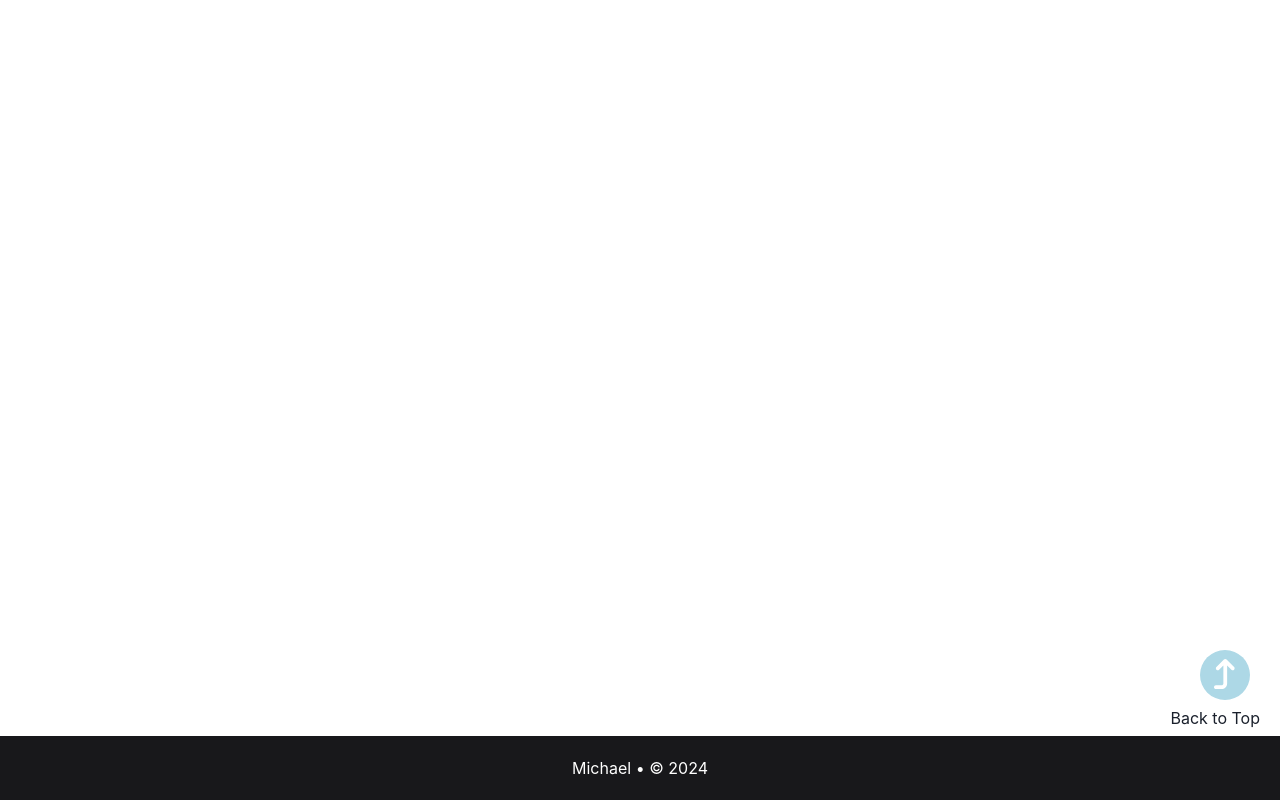
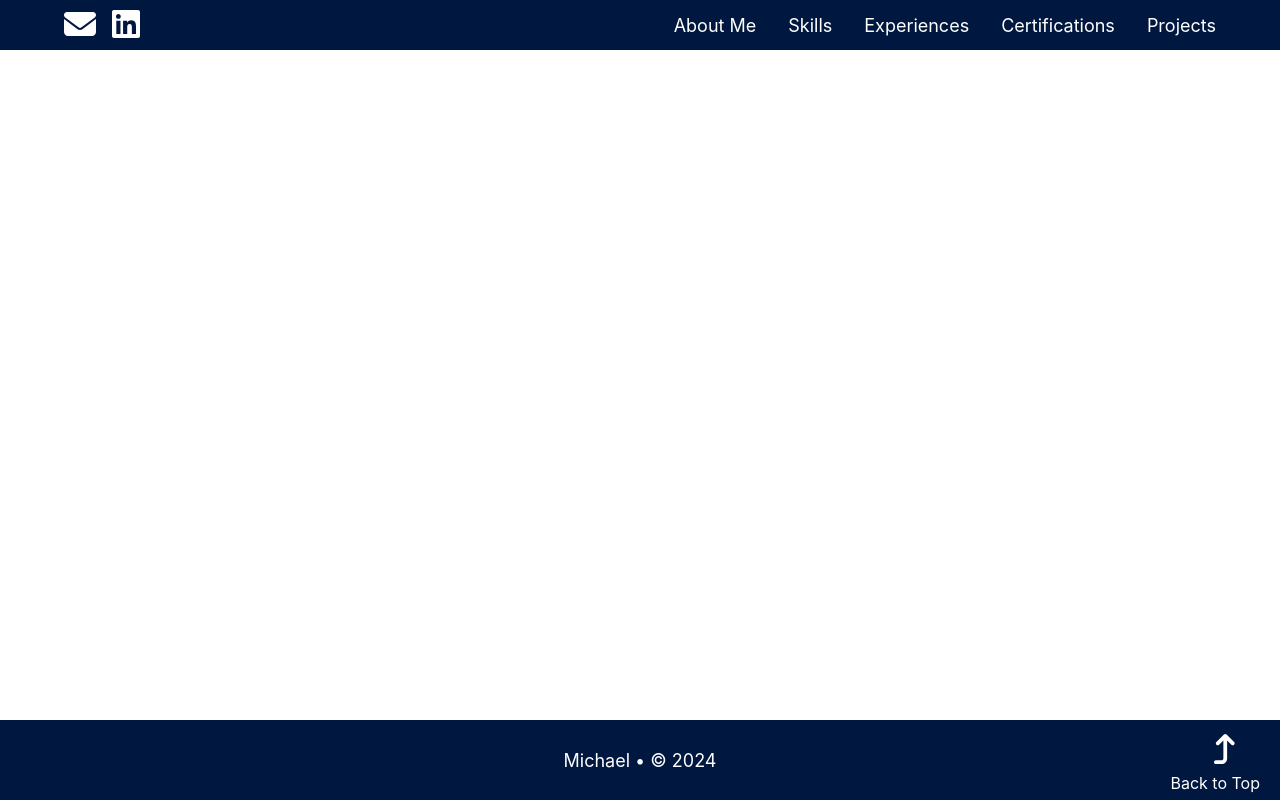
Before and after one commit to mgj0226/portfolio, a React (Create React App) app in the folder portfolio/: page / in a window 1280 px wide. Built offline with nearby package versions, Linux system fonts and the light colour scheme.

Commit message:
added Header and some adjustments

```diff
--- a/portfolio/package.json
+++ b/portfolio/package.json
@@ -7,6 +7,7 @@
     "@emotion/react": "^11.11.3",
     "@emotion/styled": "^11.11.0",
     "@fortawesome/fontawesome-svg-core": "^6.5.1",
+    "@fortawesome/free-brands-svg-icons": "^6.5.1",
     "@fortawesome/free-solid-svg-icons": "^6.5.1",
     "@fortawesome/react-fontawesome": "^0.2.0",
     "@testing-library/jest-dom": "^5.17.0",
--- a/portfolio/src/App.js
+++ b/portfolio/src/App.js
@@ -1,22 +1,19 @@
 import {Box, ChakraProvider} from "@chakra-ui/react";
-import ScrollToTopButton from "./buttons/ScollToTopButton";
 import Footer from "./components/Footer";
+import Header from "./components/Header";
+import About from "./components/About";
 import "./App.css"
 
 function App() {
   return (
     <ChakraProvider>
       <main>
-        {/* <Header/>
-        <Profile/>
-        <Skills/>
-        <OtherSkills/>
-        <Experiences/>
-        <Cert/>
-        <Projects/> */}
-        <Box>
-          <ScrollToTopButton/>
-        </Box>
+        <Header/>
+        <About/>
+        {/* <Skills/> */}
+        {/* <Experiences/> */}
+        {/* <Cert/> */}
+        {/* <Projects/> */}
         <Footer/>
       </main>
     </ChakraProvider>
--- a/portfolio/src/buttons/Buttons.css
+++ b/portfolio/src/buttons/Buttons.css
@@ -21,7 +21,7 @@
     display: 'flex';
     justify-content: center;
     align-items: center;
-    background-color: lightblue;
+    /* background-color: lightblue; */
   }
   .animatedButton:hover .faArrowUp {
     animation: moveIcon 1.5s linear infinite;
--- a/portfolio/src/buttons/ScollToTopButton.js
+++ b/portfolio/src/buttons/ScollToTopButton.js
@@ -23,7 +23,7 @@ const ScrollToTopButton = ()=> {
                     height: "50px",
                     position: "fixed",
                     right: "30px",
-                    bottom: "100px",
+                    bottom: "25px",
                     color: "white",
                 }}
             >
@@ -34,7 +34,8 @@ const ScrollToTopButton = ()=> {
                 style={{
                     position:"fixed",
                     right:"20px",
-                    bottom:"70px",
+                    bottom:"5px",
+                    color:"white",
                 }}
 
             >Back to Top</p>
--- /dev/null
+++ b/portfolio/src/components/About.js
@@ -0,0 +1,7 @@
+const About = () => {
+    return(
+        <>About</>
+    );
+};
+
+export default About;
--- a/portfolio/src/components/Footer.js
+++ b/portfolio/src/components/Footer.js
@@ -1,9 +1,10 @@
 import {Box, Flex} from "@chakra-ui/react";
+import ScrollToTopButton from "../buttons/ScollToTopButton";
 
 function Footer() {
     return(
         <Box
-            bg= "#18181b"
+            bg= "#001840"
             style={{
                 position: "fixed",
                 bottom: "0",
@@ -19,9 +20,10 @@ function Footer() {
                     justifyContent="center"
                     alignItems="center"
                     maxWidth=""
-                    height={16}
+                    height={20}
                 >
-                    <p>Michael • © 2024</p>
+                    <Box fontSize="lg">Michael • © 2024</Box>
+                    <ScrollToTopButton/>
                 </Flex>
             </footer>
         </Box>
--- a/portfolio/src/components/Header.js
+++ b/portfolio/src/components/Header.js
@@ -0,0 +1,126 @@
+import React, {useCallback, useEffect, useRef, useState} from "react";
+import {FontAwesomeIcon} from "@fortawesome/react-fontawesome";
+import {faEnvelope} from "@fortawesome/free-solid-svg-icons";
+import {faLinkedin} from "@fortawesome/free-brands-svg-icons";
+import { Box, HStack, Link } from "@chakra-ui/react";
+
+const links = [
+    {
+        icon: faEnvelope,
+        url: 'mailto:michael27mic@gmail.com',
+        label: 'Email',
+    },
+    {
+        icon: faLinkedin,
+        url: "linkedin.com/in/chun-nam-chan-149b13292",
+        label: 'LinkedIn',
+    },
+];
+
+const debounce = (func, wait) => {
+    let timeout;
+    return function (...args) {
+        const later = () => {
+            clearTimeout(timeout);
+            func.apply(this, args);
+        };
+        clearTimeout(timeout);
+        timeout = setTimeout(later, wait);
+    };
+};
+
+const Header = () => {
+    const headerRef = useRef();
+    const [prevScrollPos, setPrevScrollPos] = useState(0);
+
+    const handleScroll = () => {
+        const currentScrollPos = window.scrollY;
+
+        if (currentScrollPos > prevScrollPos && currentScrollPos > 50) {
+            headerRef.current.style.transform = "translateY(-100%)";
+        } else {
+            headerRef.current.style.transform = "translateY(0)";
+        }
+
+        setPrevScrollPos(currentScrollPos);
+    };
+    const debouncedHandleScroll = useCallback(debounce(handleScroll, 100), [prevScrollPos]);
+
+    useEffect(() => {
+        window.addEventListener('scroll', debouncedHandleScroll);
+
+        return () => {
+            window.removeEventListener('scroll', debouncedHandleScroll);
+        };
+    }, [debouncedHandleScroll]);
+
+    const handleClick = (anchor) => (event) => {
+        event.preventDefault();
+        const id = `${anchor}-section`;
+        const element = document.getElementById(id);
+
+        if (element) {
+          const offsetTop = element.getBoundingClientRect().top + window.scrollY;
+
+          window.scrollTo({
+            top: offsetTop - 100,
+            behavior: 'smooth',
+          });
+        }
+      };
+
+    return (
+        <Box
+          className="header"
+          ref={headerRef}
+          position="fixed"
+          top={0}
+          left={0}
+          right={0}
+          transitionProperty="transform"
+          transitionDuration=".3s"
+          transitionTimingFunction="ease-in-out"
+          backgroundColor="#001840"
+          zIndex={10}
+        >
+          <Box color="white" maxWidth="1280px" margin="0 auto">
+            <HStack
+              px={16}
+              py={2}
+              justifyContent="space-between"
+              alignItems="center"
+            >
+              <nav>
+                <HStack spacing="16px">
+                    {links.map(({icon, url}) => (
+                        <Link
+                            key={url}
+                            href={url}
+                            target="_blank"
+                            rel="noopener noreferrer"
+                            isExternal
+                            tabIndex={0}
+                            _hover={{ color: 'gray.300', transform: 'scale(1.1)' }}
+                            aria-label="links.label"
+                        >
+                            <FontAwesomeIcon icon={icon} size="2x" key={url}/>
+                        </Link>
+                    ))}
+                </HStack>
+              </nav>
+              <nav>
+                <HStack spacing={8}>
+                    <Link href="/#about" onClick={handleClick('about')} fontSize="lg">About Me</Link>
+                    <Link href="/#skills" onClick={handleClick('skills')} fontSize="lg">Skills</Link>
+                    <Link href="/#experiences" onClick={handleClick('experiences')} fontSize="lg">Experiences</Link>
+                    <Link href="/#cert" onClick={handleClick('cert')} fontSize="lg">Certifications</Link>
+                    <Link href="/#projects" onClick={handleClick('projects')} fontSize="lg">Projects</Link>
+                </HStack>
+              </nav>
+            </HStack>
+          </Box>
+        </Box>
+      );
+};
+
+export default Header;
```
Also changed, not shown: portfolio/src/components/Profile.js (deleted), 2 other files (tests, documents, lock files or other folders).
